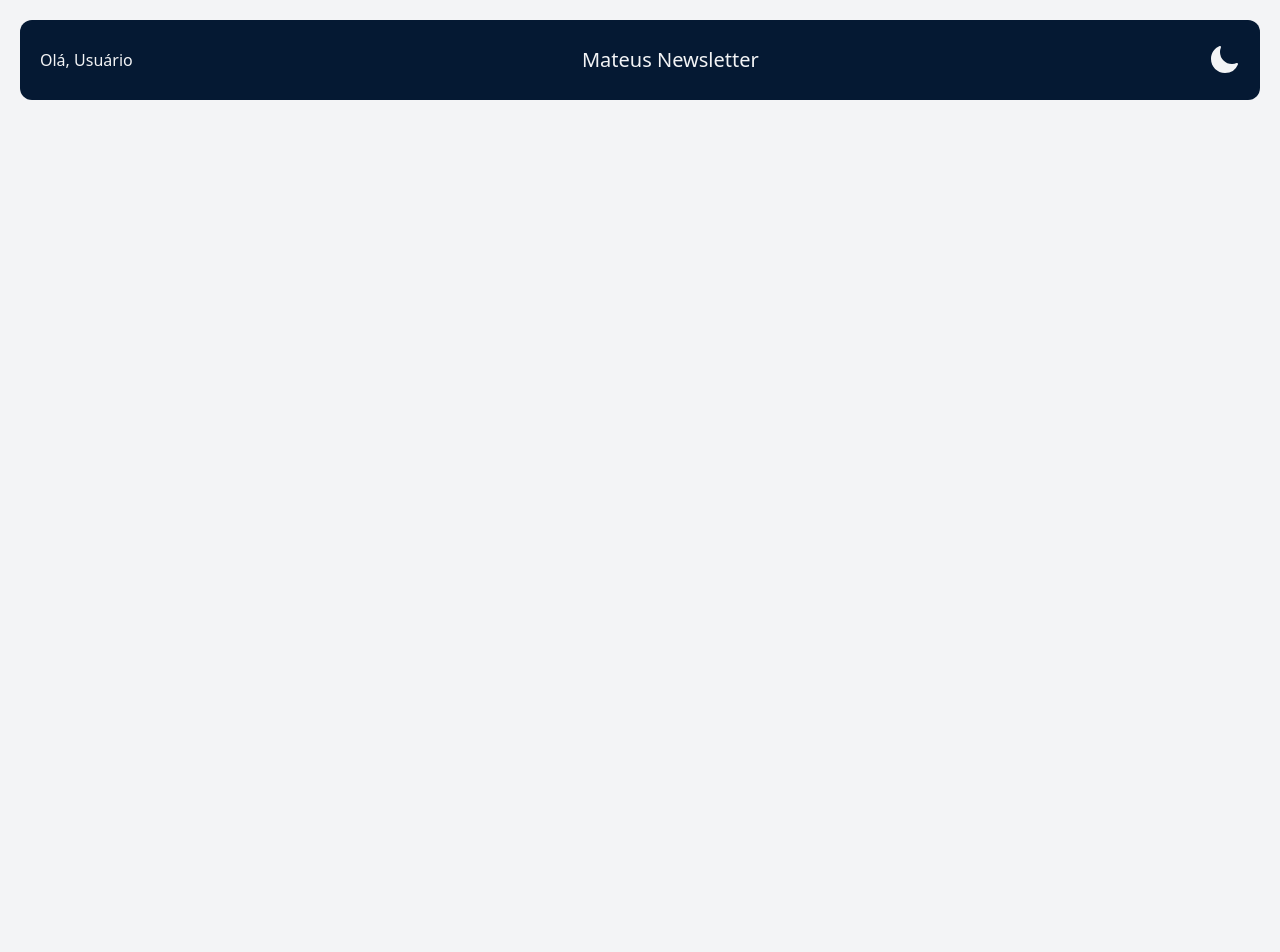
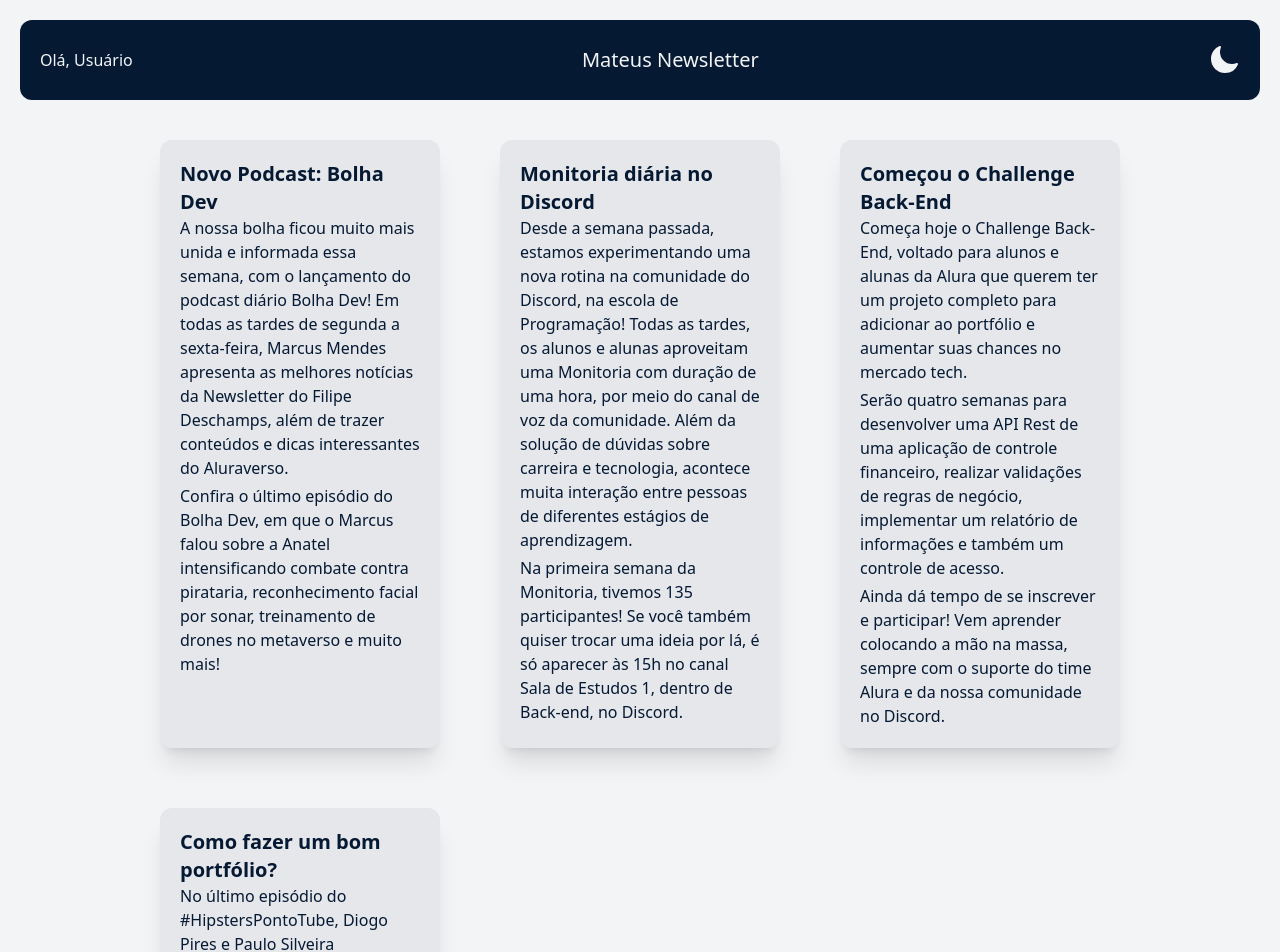
Before and after one commit to mteusbarbosa/react-tailwind, a React (Vite) app in the folder react-tailwind/: page / in a window 1280 px wide. Shown: the top 952 px of the page. Before the commit the page ends 800 px from the top, so only its background shows below. Built offline with nearby package versions, Linux system fonts and the light colour scheme.

Commit message:
article map and style

```diff
--- /dev/null
+++ b/react-tailwind/articles.json
@@ -0,0 +1,36 @@
+[
+    {
+      "title": "Novo Podcast: Bolha Dev",
+      "text": [
+        "A nossa bolha ficou muito mais unida e informada essa semana, com o lançamento do podcast diário Bolha Dev!  Em todas as tardes de segunda a sexta-feira, Marcus Mendes apresenta as melhores notícias da Newsletter do Filipe Deschamps, além de trazer conteúdos e dicas interessantes do Aluraverso.",
+        "Confira o último episódio do Bolha Dev, em que o Marcus falou sobre a Anatel intensificando combate contra pirataria, reconhecimento facial por sonar, treinamento de drones no metaverso e muito mais!"
+      ],
+      "tags": ["podcast", "bolhadev"]
+    },
+    {
+      "title": "Monitoria diária no Discord",
+      "text": [
+        "Desde a semana passada, estamos experimentando uma nova rotina na comunidade do Discord, na escola de Programação! Todas as tardes, os alunos e alunas aproveitam uma Monitoria com duração de uma hora, por meio do canal de voz da comunidade. Além da solução de dúvidas sobre carreira e tecnologia, acontece muita interação entre pessoas de diferentes estágios de aprendizagem.",
+        "Na primeira semana da Monitoria, tivemos 135 participantes! Se você também quiser trocar uma ideia por lá, é só aparecer às 15h no canal Sala de Estudos 1, dentro de Back-end, no Discord."
+      ],
+      "tags": ["discord", "monitoria"]
+    },
+    {
+      "title": "Começou o Challenge Back-End",
+      "text": [
+        "Começa hoje o Challenge Back-End, voltado para alunos e alunas da Alura que querem ter um projeto completo para adicionar ao portfólio e aumentar suas chances no mercado tech.",
+        "Serão quatro semanas para desenvolver uma API Rest de uma aplicação de controle financeiro, realizar validações de regras de negócio, implementar um relatório de informações e também um controle de acesso.",
+        "Ainda dá tempo de se inscrever e participar! Vem aprender colocando a mão na massa, sempre com o suporte do time Alura e da nossa comunidade no Discord."
+      ],
+      "tags": ["back-end", "node", "java"]
+    },
+    {
+      "title": "Como fazer um bom portfólio?",
+      "text": [
+        "No último episódio do #HipstersPontoTube, Diogo Pires e Paulo Silveira conversaram sobre a importância do portfólio e quais são as dicas para criar essa ferramenta essencial para todos os níveis de profissionais. Eles também dão algumas dicas de carreira, respondendo perguntas como “quando é o momento certo de me aplicar nas vagas?”."
+      ],
+      "image": "/example.jpeg",
+      "alt": "Screenshot do Youtube com o episódio do podcast rodando",
+      "tags": ["carreira", "podcast"]
+    }
+  ]
--- a/react-tailwind/src/App.jsx
+++ b/react-tailwind/src/App.jsx
@@ -1,9 +1,13 @@
+import ArticleList from "./components/ArticleList/ArticleList"
 import Header from "./components/Header/Header"
 
 function App() {
 
   return (
+   <>
    <Header></Header>
+   <ArticleList></ArticleList>
+   </>
   )
 }
 
--- /dev/null
+++ b/react-tailwind/src/components/Article/Article.jsx
@@ -0,0 +1,12 @@
+const Article = ({title, text, tags, image, alt}) => {
+    return <div className="m-5 p-5 bg-gray-200 dark:bg-dark-200 sm:rounded-xl sm:shadow-xl dark:text-gray-200 flex flex-col items-center ">
+        <h3 className="text-xl text-alura-200 dark:text-gray-200 font-bold ">{title}</h3>
+        <div className="grid gap-1">
+            {
+                text.map((content, index) => <p className="text-alura-200 dark:text-gray-400" key={index}>{content}</p>)
+            }
+        </div>
+    </div>
+}
+
+export default Article;
--- /dev/null
+++ b/react-tailwind/src/components/ArticleList/ArticleList.jsx
@@ -0,0 +1,10 @@
+import data from "../../../articles.json";
+import Article from "../Article/Article";
+
+export default function ArticleList() {
+  return (
+    <div className="mt-5 m-auto sm:mt-0 grid gap-5 sm:grid-cols-2 lg:grid-cols-3 max-w-2xl lg:max-w-[1000px]">
+      {data.map((props, index) => <Article key={index} {...props}></Article>)}
+    </div>
+  );
+}
```
